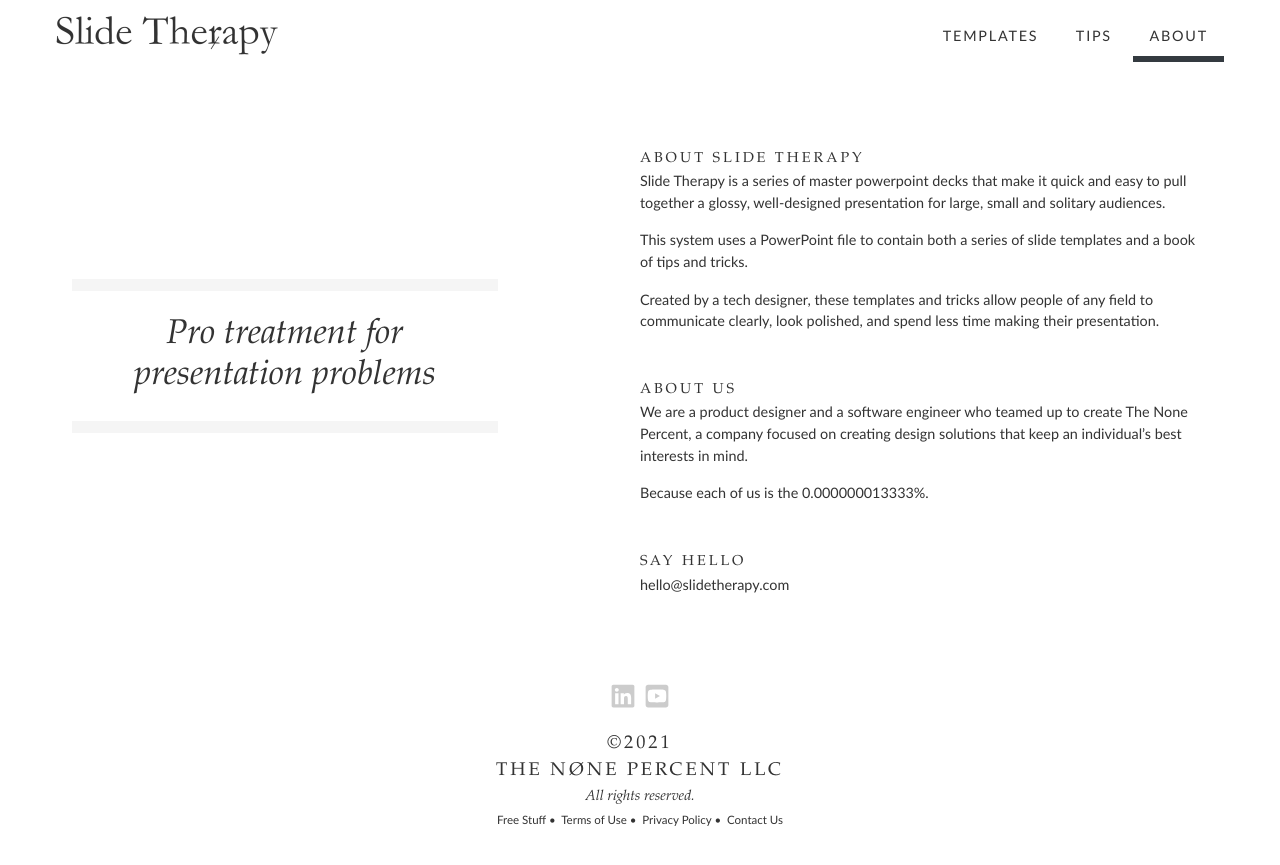
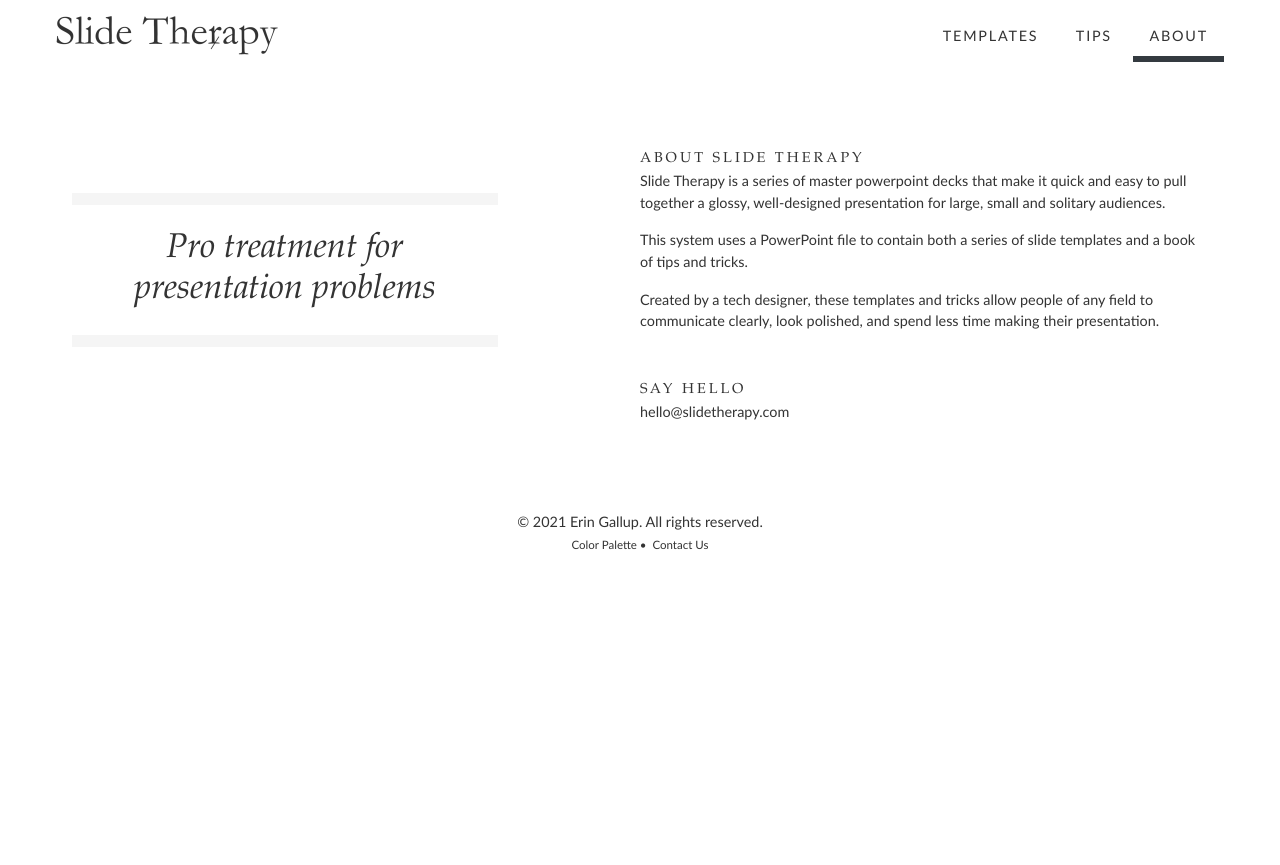
Before and after one commit to eringallup/slide-therapy, a Jekyll site: the page built from about/index.html, in a window 1280 px wide. Shown: the top 865 px of the page. Built offline with Jekyll 4.4.1, drawn with Linux system fonts in a browser that asks for light colours.

Commit message:
remove copyright, terms and privacy policies

```diff
--- a/_includes/footer.html
+++ b/_includes/footer.html
@@ -1,15 +1,8 @@
 <footer class="d-block bg-lightest py-4 text-center">
-  <div class="mb-1">
-    <a class="d-inline-block" style="margin-right: .5rem;" target="_blank" rel="noopener noreferrer" href="https://www.linkedin.com/showcase/slide-therapy/"><svg xmlns="http://www.w3.org/2000/svg" fill="#cccccc" width="26" height="26" viewBox="0 0 448 512"><path d="M416 32H31.9C14.3 32 0 46.5 0 64.3v383.4C0 465.5 14.3 480 31.9 480H416c17.6 0 32-14.5 32-32.3V64.3c0-17.8-14.4-32.3-32-32.3zM135.4 416H69V202.2h66.5V416zm-33.2-243c-21.3 0-38.5-17.3-38.5-38.5S80.9 96 102.2 96c21.2 0 38.5 17.3 38.5 38.5 0 21.3-17.2 38.5-38.5 38.5zm282.1 243h-66.4V312c0-24.8-.5-56.7-34.5-56.7-34.6 0-39.9 27-39.9 54.9V416h-66.4V202.2h63.7v29.2h.9c8.9-16.8 30.6-34.5 62.9-34.5 67.2 0 79.7 44.3 79.7 101.9V416z"></path></svg></a><a class="d-inline-block" target="_blank" rel="noopener noreferrer" href="https://www.youtube.com/channel/UCBD2id4XomBFBVEH_Nt_HEw"><svg xmlns="http://www.w3.org/2000/svg" fill="#cccccc" width="26" height="26" viewBox="0 0 448 512"><path d="M186.8 202.1l95.2 54.1-95.2 54.1V202.1zM448 80v352c0 26.5-21.5 48-48 48H48c-26.5 0-48-21.5-48-48V80c0-26.5 21.5-48 48-48h352c26.5 0 48 21.5 48 48zm-42 176.3s0-59.6-7.6-88.2c-4.2-15.8-16.5-28.2-32.2-32.4C337.9 128 224 128 224 128s-113.9 0-142.2 7.7c-15.7 4.2-28 16.6-32.2 32.4-7.6 28.5-7.6 88.2-7.6 88.2s0 59.6 7.6 88.2c4.2 15.8 16.5 27.7 32.2 31.9C110.1 384 224 384 224 384s113.9 0 142.2-7.7c15.7-4.2 28-16.1 32.2-31.9 7.6-28.5 7.6-88.1 7.6-88.1z"></path></svg></a>
-  </div>
-  <p class="h3">©<!-- -->2021</p>
-  <a class="h3" target="_blank" rel="noopener noreferrer" href="http://nonepercent.com">The Nøne Percent LLC</a>
-  <p class="d-block font-family-serif font-italic">All rights reserved.</p>
+  <p class="d-block">&copy; 2021 Erin Gallup. All rights reserved.</p>
   <p class="d-block">
     <small>
-      <a href="/free">Free Stuff</a><span class="text-secondary">&nbsp;•&nbsp;</span>
-      <a href="/terms">Terms of Use</a><span class="text-secondary">&nbsp;•&nbsp;</span>
-      <a href="/privacy">Privacy Policy</a><span class="text-secondary">&nbsp;•&nbsp;</span>
+      <a href="/free">Color Palette</a><span class="text-secondary">&nbsp;•&nbsp;</span>
       <a href="mailto:hello@slidetherapy.com">Contact Us</a>
     </small>
   </p>
--- a/about/index.html
+++ b/about/index.html
@@ -12,9 +12,6 @@
     <p>Slide Therapy is a series of master powerpoint decks that make it quick and easy to pull together a glossy, well-designed presentation for large, small and solitary audiences.</p>
     <p>This system uses a PowerPoint file to contain both a series of slide templates and a book of tips and tricks.</p>
     <p>Created by a tech designer, these templates and tricks allow people of any field to communicate clearly, look polished, and spend less time making their presentation.</p>
-    <h3>About Us</h3>
-    <p>We are a product designer and a software engineer who teamed up to create The None Percent, a company focused on creating design solutions that keep an individual’s best interests in mind.</p>
-    <p>Because each of us is the 0.000000013333%.</p>
     <h3>Say Hello</h3>
     <p><a href="mailto:hello@slidetherapy.com">hello@slidetherapy.com</a></p>
   </div>
--- a/free/index.html
+++ b/free/index.html
@@ -8,7 +8,7 @@
   <div class="top-layer">
     <div class="container">
       <div class="text-center">
-        <h2>Get&nbsp;free color&nbsp;palettes</h2>
+        <h2>Color&nbsp;palettes</h2>
         <p class="lead">Make your presentations beautiful.</p>
       </div>
       <iframe style="max-width:100%" src="https://www.youtube-nocookie.com/embed/LRQmhwDVMGg?showinfo=0&amp;rel=0" allow="autoplay; encrypted-media" allowfullscreen="" width="560" height="315" frameborder="0"></iframe>
```
Also changed, not shown: privacy/index.html (deleted, +0 -93 lines), terms/index.html (deleted, +0 -44 lines).
